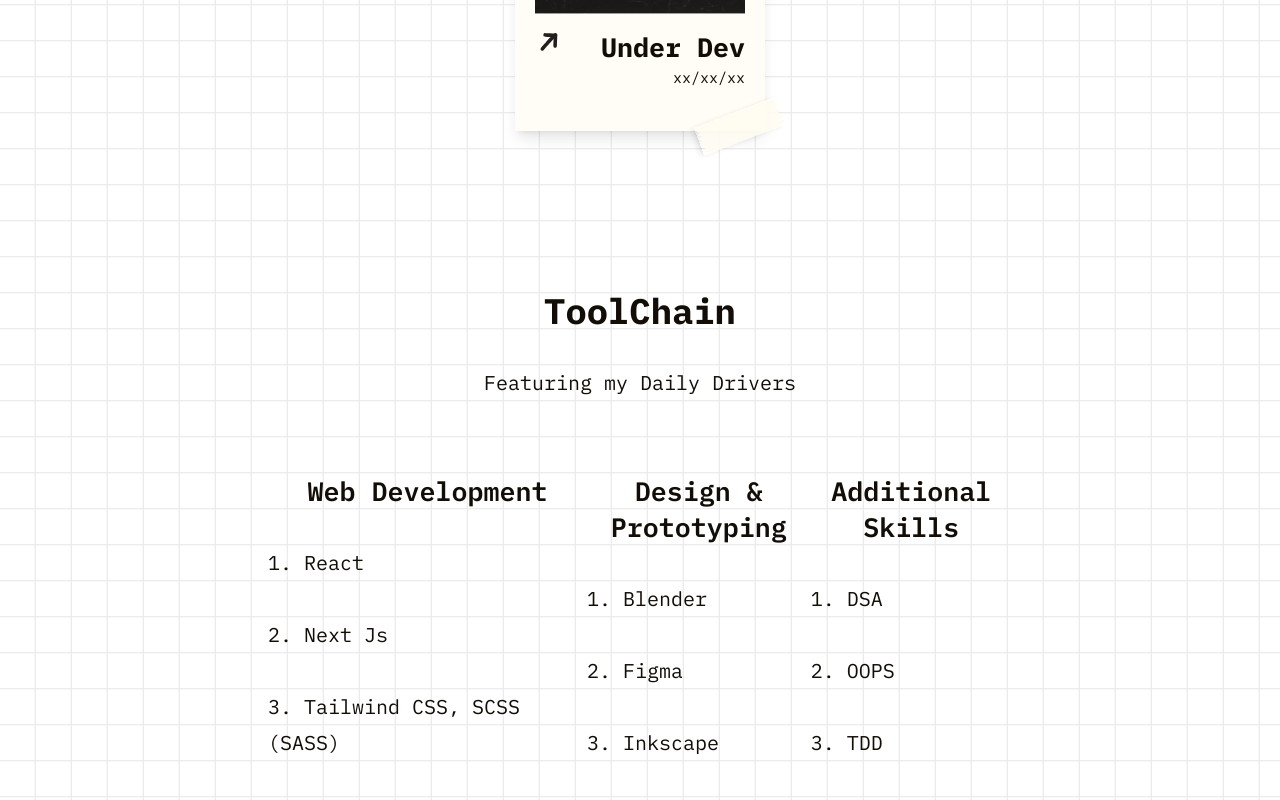
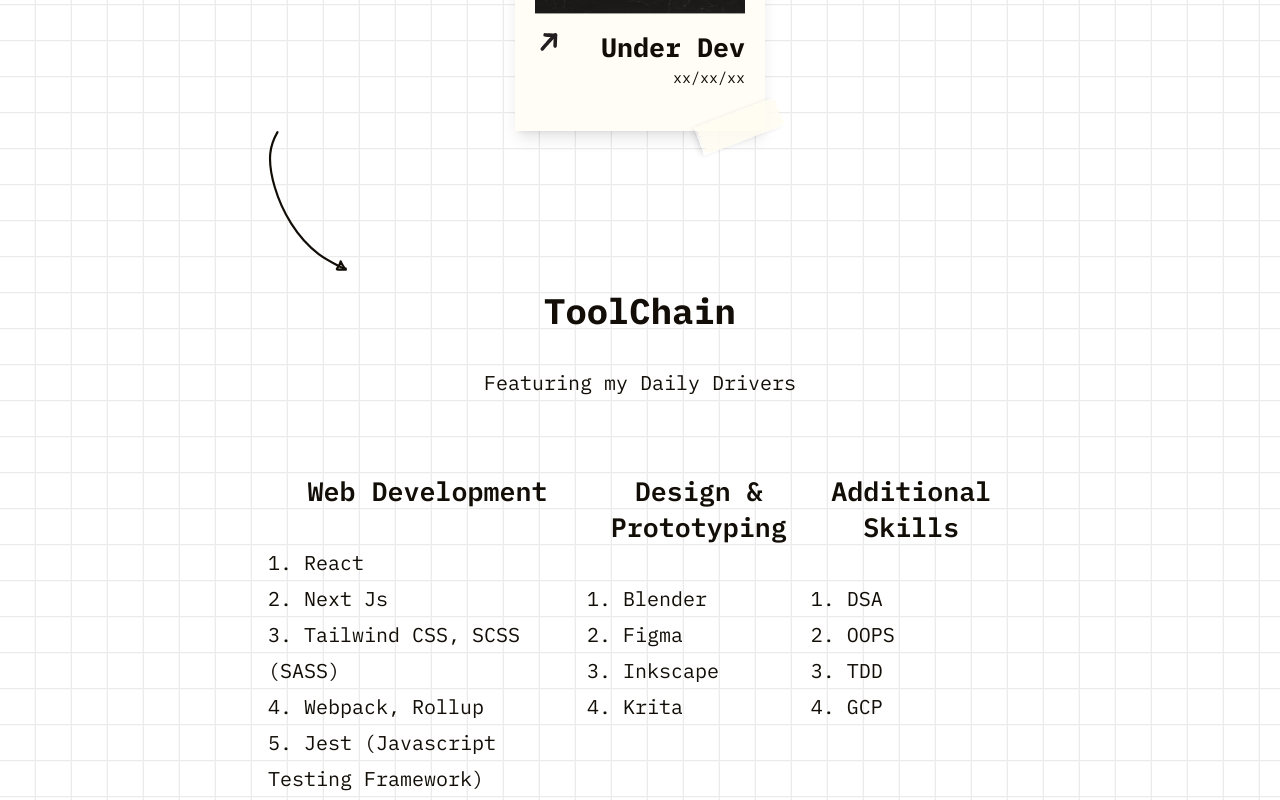
Before and after one commit to a-sad-dan/folio, a Next.js app: page / in a window 1280 px wide. Shown: the part 2480-3280 px from the top of the page. Built offline with nearby package versions, Linux system fonts and the light colour scheme.

Commit message:
Layout fix

```diff
--- a/app/page.tsx
+++ b/app/page.tsx
@@ -9,7 +9,7 @@
 	return (
 		<>
 			<Nav />
-			<main className='px-6 space-y-4lh sm:max-w-7xl sm:mx-auto sm:px-3lh lg:max-w-7xl lg:w-3/4'>
+			<main className='px-1lh space-y-4lh sm:max-w-7xl sm:mx-auto sm:px-3lh lg:max-w-7xl lg:w-3/4'>
 				<Home />
 				<Work />
 				<ToolChain />
--- a/app/ui/Footer.tsx
+++ b/app/ui/Footer.tsx
@@ -1,6 +1,6 @@
 const Footer = () => {
 	return (
-		<footer className="pb-3lh pt-2lh sm:pb-1lh sm:pt-3lh">
+		<footer className='pb-3lh pt-2lh sm:pb-1lh sm:pt-3lh'>
 			<p className='text-sm text-center'>{'Designed and Developed with <3'}</p>
 		</footer>
 	);
--- a/app/ui/Home.tsx
+++ b/app/ui/Home.tsx
@@ -6,7 +6,7 @@
 const Home = () => {
 	return (
 		<section
-			className='space-y-1lh sm:pt-3lh mt-0.5lh lg:mt-0.125lh'
+			className='space-y-1lh sm:pt-3lh mt-0.1lh sm:mt-0.5lh lg:mt-0.125lh'
 			id='Home'
 		>
 			<h2 className='text-xl font-bold pt-2lh pb-0.125lh text-center sm:pt-0.5lh lg:hidden'>{`{a-sad:Dan}`}</h2>
--- a/app/ui/ToolChain.tsx
+++ b/app/ui/ToolChain.tsx
@@ -18,7 +18,7 @@
 			<div className='space-y-2lh sm:!space-y-1lh lg:flex lg:justify-between lg:max-w-7xl lg:!space-y-0'>
 				<div className='space-y-1lh '>
 					<h3 className='font-semibold text-lg text-center'>Web Development</h3>
-					<ol className='list-disc list-inside space-y-1lh lg:list-decimal'>
+					<ol className='list-disc list-inside lg:list-decimal'>
 						{/* //todo - import these from a DB/data.js  and eventually from Database*/}
 						<li>React</li>
 						<li>Next Js</li>
@@ -37,7 +37,7 @@
 						<h3 className='font-semibold text-lg text-center sm:pt-0.75lh lg:pt-0'>
 							Design & Prototyping
 						</h3>
-						<ol className='list-disc list-inside space-y-1lh lg:list-decimal'>
+						<ol className='list-disc list-inside lg:list-decimal'>
 							{/* //todo - import these from a DB/data.js  and eventually from Database*/}
 							<li>Blender</li>
 							<li>Figma</li>
@@ -49,7 +49,7 @@
 						<h3 className='font-semibold text-lg text-center sm:pt-[0.95lh]'>
 							Tools and Workflow
 						</h3>
-						<ol className='list-disc list-inside space-y-1lh lg:list-decimal'>
+						<ol className='list-disc list-inside lg:list-decimal'>
 							{/* //todo - import these from a DB/data.js  and eventually from Database*/}
 							<li>VsCode</li>
 							<li>Vim</li>
@@ -64,7 +64,7 @@
 						<h3 className='font-semibold text-lg text-center sm:pt-[0.95lh] lg:pt-0'>
 							Additional Skills
 						</h3>
-						<ol className='list-disc list-inside space-y-1lh lg:list-decimal'>
+						<ol className='list-disc list-inside lg:list-decimal'>
 							{/* //todo - import these from a DB/data.js  and eventually from Database*/}
 							<li>DSA</li>
 							<li>OOPS</li>
@@ -76,7 +76,7 @@
 						<h3 className='font-semibold text-lg text-center sm:pt-[0.95lh]'>
 							Mobile Development
 						</h3>
-						<ol className='list-disc list-inside space-y-1lh lg:list-decimal'>
+						<ol className='list-disc list-inside lg:list-decimal'>
 							{/* //todo - import these from a DB/data.js  and eventually from Database*/}
 							<li>React Native</li>
 						</ol>
@@ -89,7 +89,7 @@
 						Languages
 					</h3>
 					<div className='relative'>
-						<ol className='list-disc list-inside space-y-1lh lg:space-y-0 lg:flex lg:justify-between lg:list-none'>
+						<ol className='list-disc list-inside lg:space-y-0 lg:flex lg:justify-between lg:list-none'>
 							{/* //todo - import these from a DB/data.js  and eventually from Database*/}
 							<li>Assembly 💀</li>
 							<li>MATLAB / GNU Octave</li>
--- a/app/ui/Work.tsx
+++ b/app/ui/Work.tsx
@@ -4,10 +4,13 @@
 import weatherNaut from '@/app/assets/mockups/weathernaut.png';
 import calculator from '@/app/assets/mockups/calculator-green.png';
 
+import scrollDown2 from '@/app/assets/scroll-down-2.svg';
+import Image from 'next/image';
+
 const Work = () => {
 	return (
 		<section
-			className='space-y-1.5lh mx-auto max-w-7xl pb-0.125lh sm:pb-0'
+			className='space-y-1.5lh mx-auto max-w-7xl pb-0.125lh sm:pb-0 relative'
 			id='Work'
 		>
 			<div>
@@ -43,6 +46,13 @@
 				/>
 				<WorkCard />
 			</div>
+			<Image
+				src={scrollDown2}
+				alt='Scroll Down'
+				height={100}
+				width={64}
+				className='absolute -bottom-4lh lg:w-16'
+			/>
 		</section>
 	);
 };
```
